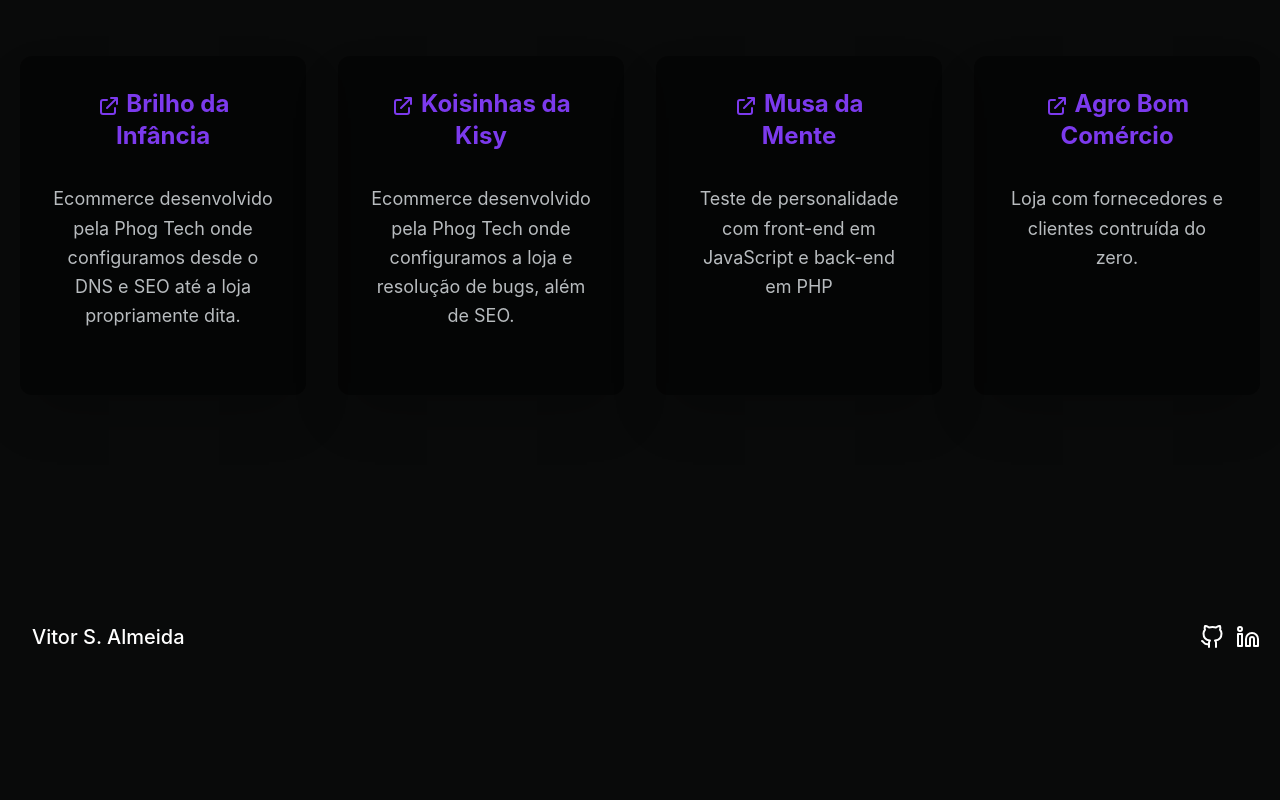
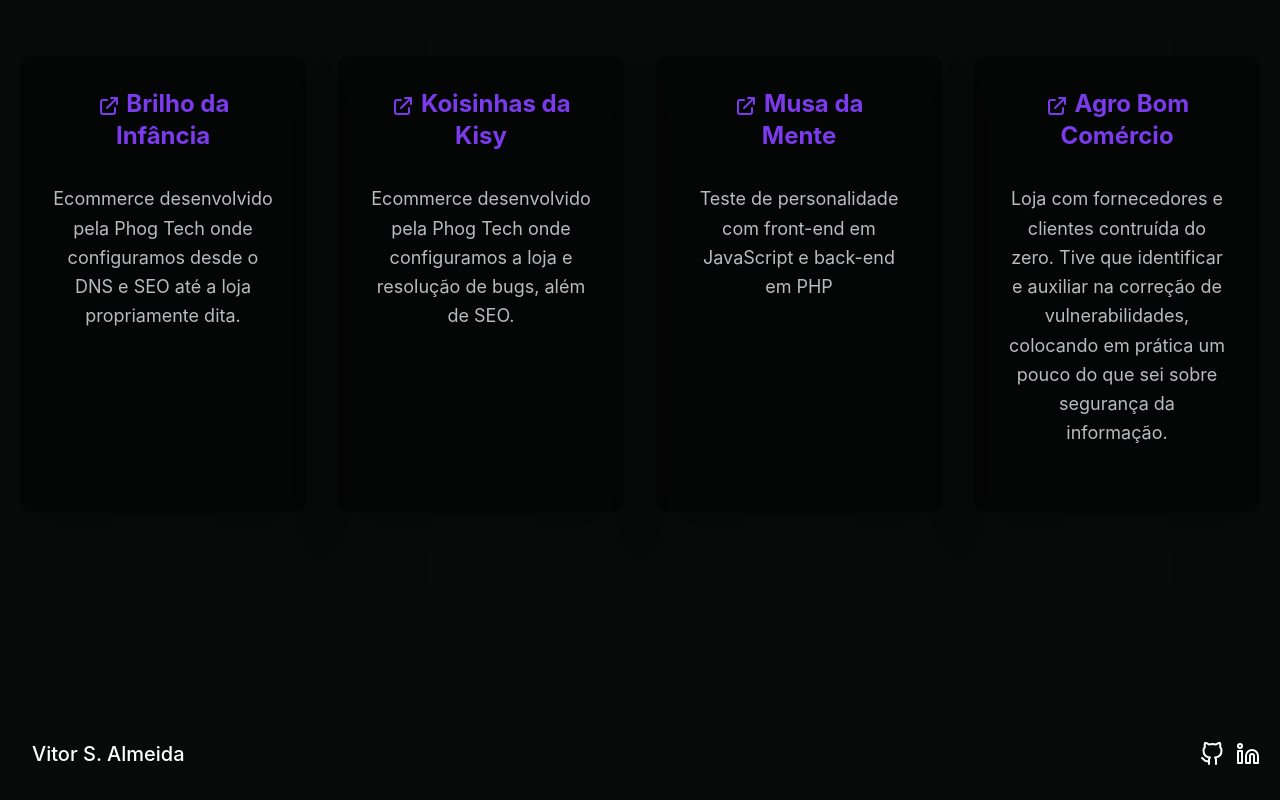
Before and after one commit to vit0rr/portfolio, a Next.js app: page / in a window 1280 px wide. Shown: the part 1623-2423 px from the top of the page. Before the commit the page ends 2306 px from the top, so only its background shows below. Built offline with nearby package versions, Linux system fonts and the light colour scheme.

Commit message:
fix: descrição mais detalhada sobre o ABC

```diff
--- a/components/Services.js
+++ b/components/Services.js
@@ -48,7 +48,7 @@ export default function Services() {
                             </svg></div> Agro Bom Comércio</a>
                         </h2>
                         <p className="m-4 text-lg p-4 leading-relaxed text-center text-gray-300">
-                            Loja com fornecedores e clientes contruída do zero.
+                            Loja com fornecedores e clientes contruída do zero. Tive que identificar e auxiliar na correção de vulnerabilidades, colocando em prática um pouco do que sei sobre segurança da informação.
                         </p>
                     </article>
                 </section>
```
